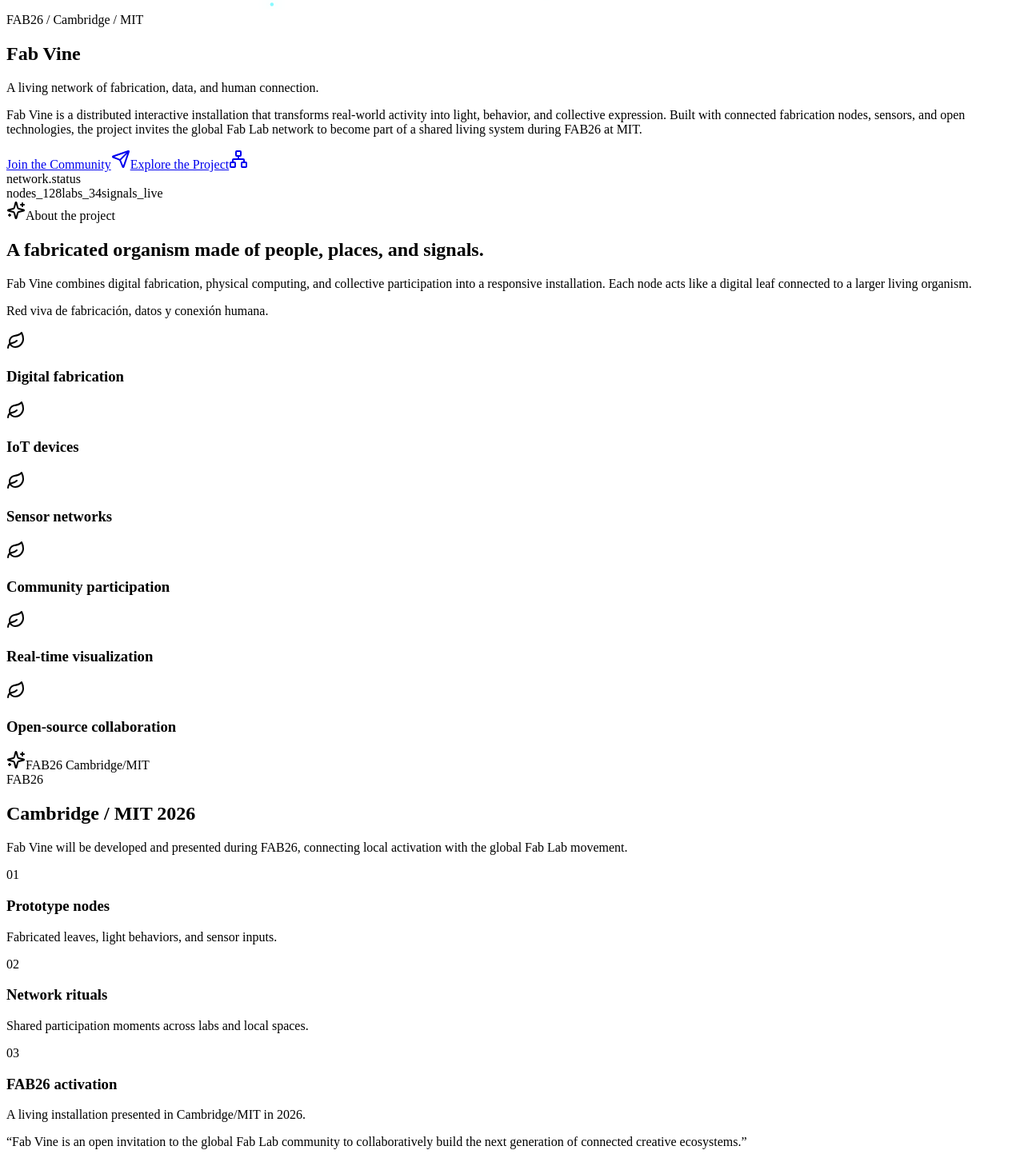
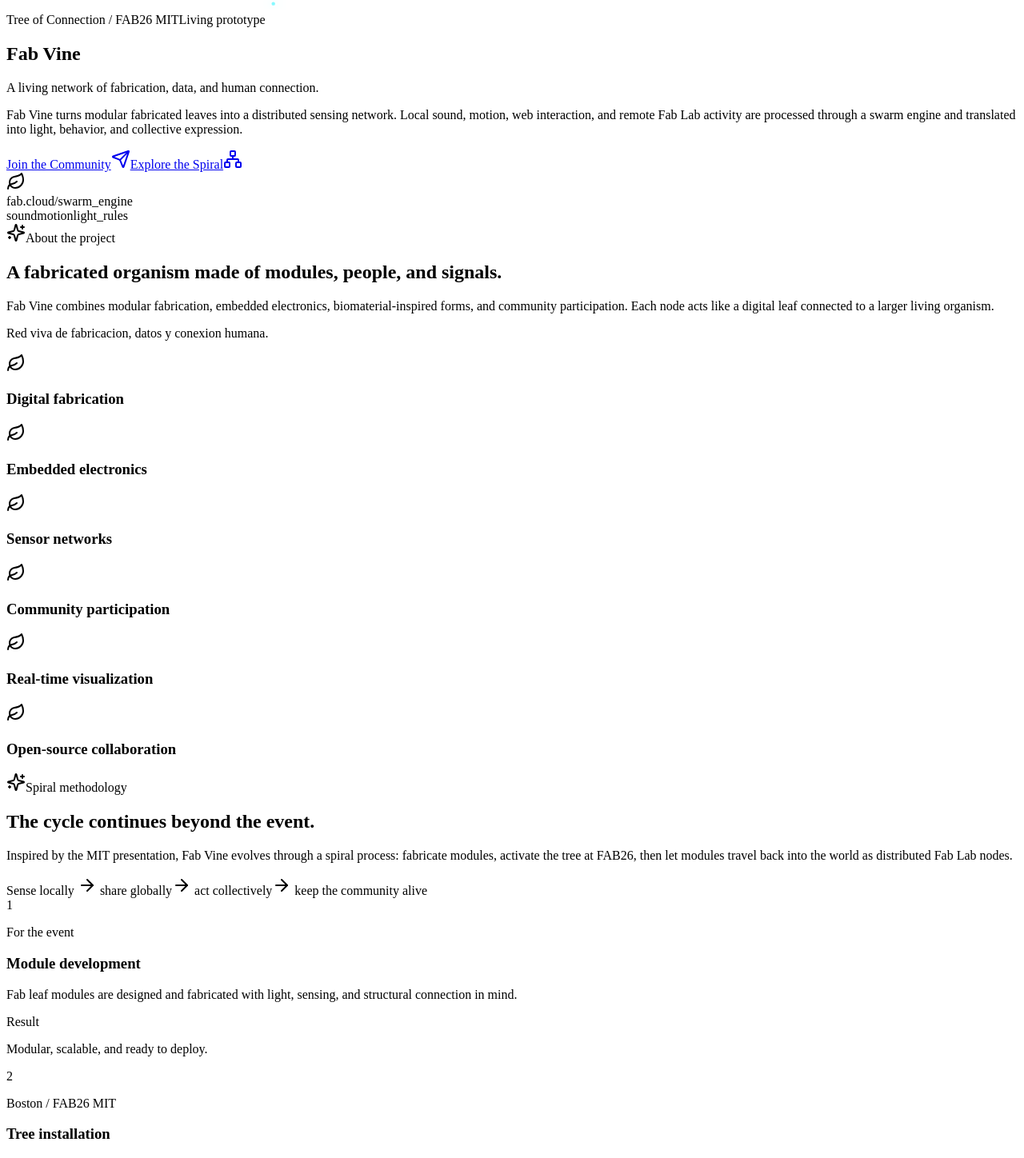
Before and after one commit to FAB-VINE/fab-vine-prototype, a React (Vite) app: page / in a window 1280 px wide. Shown: the part 796-2244 px from the top of the page at 80% size. Built offline with nearby package versions, Linux system fonts and the light colour scheme; the HTML template or start-up script is replaced by a standard one.

Commit message:
Align landing with MIT presentation

```diff
--- a/src/App.jsx
+++ b/src/App.jsx
@@ -1,18 +1,23 @@
+import { useState } from 'react';
 import { motion } from 'framer-motion';
 import {
   Activity,
+  ArrowRight,
+  Box,
+  Cloud,
   Cpu,
   Github,
-  Globe2,
-  Instagram,
+  Heart,
   Leaf,
   Lightbulb,
+  Mic,
   Network,
   Radio,
   Send,
   Sparkles,
   Users,
   Waves,
+  Wifi,
   Zap,
 } from 'lucide-react';
 import NetworkBackground from './components/NetworkBackground.jsx';
@@ -33,28 +38,46 @@ const stagger = {
 
 const pillars = [
   'Digital fabrication',
-  'IoT devices',
+  'Embedded electronics',
   'Sensor networks',
   'Community participation',
   'Real-time visualization',
   'Open-source collaboration',
 ];
 
-const milestones = [
-  ['01', 'Prototype nodes', 'Fabricated leaves, light behaviors, and sensor inputs.'],
-  ['02', 'Network rituals', 'Shared participation moments across labs and local spaces.'],
-  ['03', 'FAB26 activation', 'A living installation presented in Cambridge/MIT in 2026.'],
+const spiralSteps = [
+  {
+    number: '1',
+    title: 'Module development',
+    subtitle: 'For the event',
+    result: 'Modular, scalable, and ready to deploy.',
+    text: 'Fab leaf modules are designed and fabricated with light, sensing, and structural connection in mind.',
+  },
+  {
+    number: '2',
+    title: 'Tree installation',
+    subtitle: 'Boston / FAB26 MIT',
+    result: 'A living installation that visualizes collective behavior.',
+    text: 'Modules are assembled into a shared structure where local interaction becomes swarm-like light behavior.',
+  },
+  {
+    number: '3',
+    title: 'Modules travel',
+    subtitle: 'The project lives on',
+    result: 'A distributed network that continues to evolve.',
+    text: 'Participants take modules back to their countries, keeping Fab Vine active across the global Fab Lab community.',
+  },
 ];
 
 const technologies = [
-  ['ESP32', Cpu],
-  ['MQTT', Radio],
-  ['Distributed networks', Network],
-  ['Sensors', Activity],
-  ['LEDs', Lightbulb],
-  ['Open-source hardware', Github],
-  ['Real-time data', Waves],
-  ['Fabrication systems', Zap],
+  ['Seeed XIAO ESP32-C6', Cpu],
+  ['MQTT + WiFi', Wifi],
+  ['WS2812B LEDs', Lightbulb],
+  ['Audio + motion sensors', Mic],
+  ['I2C communication', Radio],
+  ['Fab.Cloud swarm engine', Cloud],
+  ['Distributed nodes', Network],
+  ['Digital fabrication systems', Box],
 ];
 
 const audiences = ['Fab Labs', 'Makers', 'Designers', 'Engineers', 'Artists', 'Students', 'Researchers'];
@@ -92,12 +115,15 @@ function Hero() {
         initial="hidden"
         animate="visible"
         variants={stagger}
-        className="relative z-10 mx-auto grid w-full max-w-7xl items-center gap-12 lg:grid-cols-[1.08fr_0.92fr]"
+        className="relative z-10 mx-auto grid w-full max-w-7xl items-center gap-12 lg:grid-cols-[1.02fr_0.98fr]"
       >
         <div>
           <motion.div variants={fadeUp} className="mb-6 flex flex-wrap items-center gap-3">
             <span className="rounded-full border border-vine-green/30 bg-vine-green/10 px-3 py-1 font-mono text-xs uppercase tracking-[0.22em] text-vine-mint">
-              FAB26 / Cambridge / MIT
+              Tree of Connection / FAB26 MIT
+            </span>
+            <span className="rounded-full border border-vine-cyan/25 bg-vine-cyan/10 px-3 py-1 font-mono text-xs uppercase tracking-[0.22em] text-vine-cyan">
+              Living prototype
             </span>
           </motion.div>
 
@@ -113,9 +139,9 @@ function Hero() {
           </motion.p>
 
           <motion.p variants={fadeUp} className="mt-6 max-w-2xl text-base leading-8 text-white/68 md:text-lg">
-            Fab Vine is a distributed interactive installation that transforms real-world activity into light, behavior,
-            and collective expression. Built with connected fabrication nodes, sensors, and open technologies, the project
-            invites the global Fab Lab network to become part of a shared living system during FAB26 at MIT.
+            Fab Vine turns modular fabricated leaves into a distributed sensing network. Local sound, motion, web
+            interaction, and remote Fab Lab activity are processed through a swarm engine and translated into light,
+            behavior, and collective expression.
           </motion.p>
 
           <motion.div variants={fadeUp} className="mt-9 flex flex-col gap-3 sm:flex-row">
@@ -123,18 +149,20 @@ function Hero() {
               Join the Community
               <Send className="h-4 w-4" />
             </a>
-            <a href="#about" className="inline-flex items-center justify-center gap-2 rounded-full border border-white/15 bg-white/[0.04] px-6 py-3 font-semibold text-white backdrop-blur transition hover:-translate-y-0.5 hover:border-vine-cyan/60 hover:text-vine-cyan">
-              Explore the Project
+            <a href="#methodology" className="inline-flex items-center justify-center gap-2 rounded-full border border-white/15 bg-white/[0.04] px-6 py-3 font-semibold text-white backdrop-blur transition hover:-translate-y-0.5 hover:border-vine-cyan/60 hover:text-vine-cyan">
+              Explore the Spiral
               <Network className="h-4 w-4" />
             </a>
           </motion.div>
         </div>
 
-        <motion.div variants={fadeUp} className="relative mx-auto aspect-square w-full max-w-[520px]">
-          <div className="absolute inset-6 rounded-full border border-vine-green/20 bg-vine-green/[0.03] shadow-glow" />
-          <div className="absolute inset-16 rounded-full border border-vine-cyan/25" />
+        <motion.div variants={fadeUp} className="relative mx-auto aspect-square w-full max-w-[540px]">
+          <div className="absolute inset-4 rounded-[2rem] border border-vine-green/20 bg-vine-green/[0.03] shadow-glow" />
+          <div className="absolute inset-12 rounded-full border border-vine-cyan/25" />
           <div className="vine-orbit absolute inset-0 rounded-full border border-dashed border-white/10" />
-          <div className="absolute left-1/2 top-1/2 h-28 w-28 -translate-x-1/2 -translate-y-1/2 rounded-full border border-vine-green/40 bg-vine-green/10 shadow-glow" />
+          <div className="absolute left-1/2 top-1/2 grid h-32 w-32 -translate-x-1/2 -translate-y-1/2 place-items-center rounded-[1.7rem] border border-vine-green/40 bg-vine-green/10 shadow-glow">
+            <Leaf className="h-12 w-12 text-vine-green" />
+          </div>
           {Array.from({ length: 12 }).map((_, index) => {
             const angle = (index / 12) * Math.PI * 2;
             const x = 50 + Math.cos(angle) * 41;
@@ -148,11 +176,11 @@ function Hero() {
             );
           })}
           <div className="absolute bottom-8 left-8 right-8 rounded-lg border border-white/10 bg-black/35 p-4 font-mono text-xs text-white/70 backdrop-blur">
-            <div className="mb-2 text-vine-green">network.status</div>
+            <div className="mb-2 text-vine-green">fab.cloud/swarm_engine</div>
             <div className="grid grid-cols-3 gap-3">
-              <span>nodes_128</span>
-              <span>labs_34</span>
-              <span>signals_live</span>
+              <span>sound</span>
+              <span>motion</span>
+              <span>light_rules</span>
             </div>
           </div>
         </motion.div>
@@ -169,14 +197,14 @@ function About() {
         <div className="grid gap-10 lg:grid-cols-[0.95fr_1.05fr]">
           <motion.div variants={fadeUp}>
             <h2 className="font-display text-4xl font-semibold leading-tight text-white md:text-6xl">
-              A fabricated organism made of people, places, and signals.
+              A fabricated organism made of modules, people, and signals.
             </h2>
             <p className="mt-6 text-lg leading-8 text-white/66">
-              Fab Vine combines digital fabrication, physical computing, and collective participation into a responsive
-              installation. Each node acts like a digital leaf connected to a larger living organism.
+              Fab Vine combines modular fabrication, embedded electronics, biomaterial-inspired forms, and community
+              participation. Each node acts like a digital leaf connected to a larger living organism.
             </p>
             <p className="mt-4 font-mono text-sm text-vine-cyan/80">
-              Red viva de fabricación, datos y conexión humana.
+              Red viva de fabricacion, datos y conexion humana.
             </p>
           </motion.div>
           <motion.div variants={stagger} className="grid gap-4 sm:grid-cols-2">
@@ -184,6 +212,50 @@ function About() {
               <GlowCard key={item}>
                 <Leaf className="mb-5 h-7 w-7 text-vine-green" />
                 <h3 className="font-display text-xl font-semibold text-white">{item}</h3>
+              </GlowCard>
+            ))}
+          </motion.div>
+        </div>
+      </motion.div>
+    </section>
+  );
+}
+
+function SpiralMethodology() {
+  return (
+    <section id="methodology" className="relative overflow-hidden px-5 py-24 sm:px-8 lg:px-12">
+      <div className="absolute inset-0 bg-[radial-gradient(circle_at_25%_20%,rgba(88,255,176,0.1),transparent_32%),radial-gradient(circle_at_80%_60%,rgba(120,80,255,0.13),transparent_34%)]" />
+      <motion.div initial="hidden" whileInView="visible" viewport={{ once: true, amount: 0.2 }} variants={stagger} className="relative mx-auto max-w-7xl">
+        <SectionLabel>Spiral methodology</SectionLabel>
+        <div className="grid gap-10 lg:grid-cols-[0.78fr_1.22fr]">
+          <motion.div variants={fadeUp}>
+            <h2 className="font-display text-4xl font-semibold leading-tight text-white md:text-6xl">
+              The cycle continues beyond the event.
+            </h2>
+            <p className="mt-6 text-lg leading-8 text-white/66">
+              Inspired by the MIT presentation, Fab Vine evolves through a spiral process: fabricate modules, activate
+              the tree at FAB26, then let modules travel back into the world as distributed Fab Lab nodes.
+            </p>
+            <div className="mt-8 rounded-lg border border-vine-green/20 bg-vine-green/[0.06] p-5 font-mono text-sm text-vine-mint">
+              Sense locally <ArrowRight className="mx-2 inline h-4 w-4" /> share globally
+              <ArrowRight className="mx-2 inline h-4 w-4" /> act collectively
+              <ArrowRight className="mx-2 inline h-4 w-4" /> keep the community alive
+            </div>
+          </motion.div>
+
+          <motion.div variants={stagger} className="grid gap-4 lg:grid-cols-3">
+            {spiralSteps.map((step) => (
+              <GlowCard key={step.number} className="min-h-[360px]">
+                <div className="flex h-16 w-16 items-center justify-center rounded-full border border-white/15 bg-white/10 font-display text-3xl font-semibold text-vine-green">
+                  {step.number}
+                </div>
+                <p className="mt-8 font-mono text-xs uppercase tracking-[0.2em] text-vine-cyan">{step.subtitle}</p>
+                <h3 className="mt-3 font-display text-2xl font-semibold text-white">{step.title}</h3>
+                <p className="mt-4 text-sm leading-7 text-white/60">{step.text}</p>
+                <div className="mt-6 rounded-lg border border-white/10 bg-black/25 p-4">
+                  <div className="font-mono text-xs uppercase tracking-[0.18em] text-vine-green">Result</div>
+                  <p className="mt-2 text-sm leading-6 text-white/72">{step.result}</p>
+                </div>
               </GlowCard>
             ))}
           </motion.div>
@@ -207,26 +279,94 @@ function Fab26() {
             <div>
               <h2 className="font-display text-4xl font-semibold text-white">Cambridge / MIT 2026</h2>
               <p className="mt-5 leading-7 text-white/65">
-                Fab Vine will be developed and presented during FAB26, connecting local activation with the global Fab Lab movement.
+                Fab Vine will be assembled as a collective Tree of Connection during FAB26, turning physical presence
+                and digital inputs into live behavior.
               </p>
             </div>
           </GlowCard>
           <motion.div variants={stagger} className="grid gap-4 md:grid-cols-3">
-            {milestones.map(([number, title, text]) => (
-              <GlowCard key={title}>
-                <div className="font-mono text-sm text-vine-green">{number}</div>
-                <h3 className="mt-8 font-display text-2xl font-semibold text-white">{title}</h3>
-                <p className="mt-4 text-sm leading-7 text-white/60">{text}</p>
+            {spiralSteps.map((step) => (
+              <GlowCard key={step.title}>
+                <div className="font-mono text-sm text-vine-green">0{step.number}</div>
+                <h3 className="mt-8 font-display text-2xl font-semibold text-white">{step.title}</h3>
+                <p className="mt-4 text-sm leading-7 text-white/60">{step.result}</p>
               </GlowCard>
             ))}
           </motion.div>
         </div>
         <motion.p variants={fadeUp} className="mt-10 max-w-4xl text-2xl leading-snug text-white/78">
-          “Fab Vine is an open invitation to the global Fab Lab community to collaboratively build the next generation of
-          connected creative ecosystems.”
+          "Fab Vine is an open invitation to the global Fab Lab community to collaboratively build the next generation of
+          connected creative ecosystems."
         </motion.p>
       </motion.div>
     </section>
+  );
+}
+
+function SignalSimulator() {
+  const [localActivity, setLocalActivity] = useState(62);
+  const [webInput, setWebInput] = useState(38);
+  const [remoteLabs, setRemoteLabs] = useState(74);
+  const swarm = Math.round(localActivity * 0.45 + webInput * 0.2 + remoteLabs * 0.35);
+  const colorShift = Math.round((webInput + remoteLabs) / 2);
+
+  return (
+    <GlowCard className="lg:col-span-2">
+      <div className="grid gap-8 lg:grid-cols-[0.95fr_1.05fr]">
+        <div>
+          <div className="font-mono text-xs uppercase tracking-[0.2em] text-vine-green">Interactive behavior console</div>
+          <h3 className="mt-4 font-display text-3xl font-semibold text-white">Test the swarm engine logic.</h3>
+          <p className="mt-4 leading-7 text-white/62">
+            Move the signal inputs to see how local interaction, website participation, and remote Fab Labs could shape
+            the installation behavior.
+          </p>
+          {[
+            ['Local sound + motion', localActivity, setLocalActivity],
+            ['Website interaction', webInput, setWebInput],
+            ['Remote Fab Lab activity', remoteLabs, setRemoteLabs],
+          ].map(([label, value, setter]) => (
+            <label key={label} className="mt-5 block">
+              <span className="mb-2 flex justify-between font-mono text-xs uppercase tracking-[0.16em] text-white/45">
+                {label}
+                <span className="text-vine-cyan">{value}%</span>
+              </span>
+              <input
+                type="range"
+                min="0"
+                max="100"
+                value={value}
+                onChange={(event) => setter(Number(event.target.value))}
+                className="w-full accent-vine-green"
+              />
+            </label>
+          ))}
+        </div>
+        <div className="relative min-h-80 overflow-hidden rounded-lg border border-white/10 bg-black/25 p-6">
+          <div
+            className="absolute inset-8 rounded-full blur-3xl transition duration-500"
+            style={{ background: `rgba(${88 + colorShift}, 255, ${176 + Math.round(colorShift / 2)}, ${0.08 + swarm / 700})` }}
+          />
+          <div className="relative grid h-full place-items-center">
+            <div className="relative h-56 w-56">
+              <div className="absolute inset-0 rounded-full border border-vine-green/20" />
+              <div className="absolute inset-8 rounded-full border border-vine-cyan/30" />
+              <div
+                className="absolute left-1/2 top-1/2 grid -translate-x-1/2 -translate-y-1/2 place-items-center rounded-full border border-vine-green/40 bg-vine-green/10 text-center shadow-glow transition-all duration-500"
+                style={{ width: `${96 + swarm}px`, height: `${96 + swarm}px` }}
+              >
+                <span className="font-display text-4xl font-semibold text-white">{swarm}</span>
+                <span className="font-mono text-xs uppercase tracking-[0.16em] text-vine-green">swarm</span>
+              </div>
+            </div>
+            <div className="mt-4 grid grid-cols-3 gap-3 font-mono text-xs text-white/56">
+              <span>capture</span>
+              <span>normalize</span>
+              <span>light rules</span>
+            </div>
+          </div>
+        </div>
+      </div>
+    </GlowCard>
   );
 }
 
@@ -234,15 +374,16 @@ function Technology() {
   return (
     <section id="technology" className="px-5 py-24 sm:px-8 lg:px-12">
       <motion.div initial="hidden" whileInView="visible" viewport={{ once: true, amount: 0.2 }} variants={stagger} className="mx-auto max-w-7xl">
-        <SectionLabel>Technology stack</SectionLabel>
+        <SectionLabel>Technology and interaction</SectionLabel>
         <div className="mb-10 flex flex-col justify-between gap-6 md:flex-row md:items-end">
           <h2 className="max-w-3xl font-display text-4xl font-semibold leading-tight text-white md:text-6xl">
-            Open systems for a responsive global installation.
+            From leaf node inputs to color-coded swarm behavior.
           </h2>
           <div className="rounded-lg border border-white/10 bg-white/[0.04] px-4 py-3 font-mono text-xs text-white/60">
-            live_counter: <span className="text-vine-green">contributors + nodes pending</span>
+            engine: <span className="text-vine-green">capture / normalize / calculate / generate</span>
           </div>
         </div>
+
         <motion.div variants={stagger} className="grid gap-4 sm:grid-cols-2 lg:grid-cols-4">
           {technologies.map(([name, Icon]) => (
             <GlowCard key={name} className="min-h-44">
@@ -250,6 +391,7 @@ function Technology() {
               <h3 className="mt-10 font-display text-xl font-semibold text-white">{name}</h3>
             </GlowCard>
           ))}
+          <SignalSimulator />
         </motion.div>
       </motion.div>
     </section>
@@ -263,10 +405,11 @@ function Join() {
         <motion.div variants={fadeUp}>
           <SectionLabel>Join the community</SectionLabel>
           <h2 className="font-display text-4xl font-semibold leading-tight text-white md:text-6xl">
-            Bring your lab, craft, code, questions, and imagination.
+            Build a module. Host a node. Keep the network alive.
           </h2>
           <p className="mt-6 text-lg leading-8 text-white/66">
-            Contributors will help shape the installation, hardware, software, interaction systems, and global experience.
+            Contributors will help shape the installation, hardware, software, interaction systems, module library, and
+            post-event global experience.
           </p>
           <div className="mt-8 flex flex-wrap gap-2">
             {audiences.map((audience) => (
@@ -306,7 +449,7 @@ function Footer() {
       <div className="mx-auto flex max-w-7xl flex-col gap-6 md:flex-row md:items-center md:justify-between">
         <div>
           <div className="font-display text-2xl font-semibold text-white">Fab Vine</div>
-          <div className="mt-2 font-mono text-sm text-vine-green">“Grow the network.”</div>
+          <div className="mt-2 font-mono text-sm text-vine-green">"Grow the network."</div>
         </div>
         <nav className="flex flex-wrap gap-4 text-sm text-white/58">
           <a className="transition hover:text-vine-green" href="https://github.com/FAB-VINE" target="_blank" rel="noreferrer">GitHub</a>
@@ -324,6 +467,7 @@ export default function App() {
     <main className="min-h-screen overflow-hidden bg-vine-black text-white">
       <Hero />
       <About />
+      <SpiralMethodology />
       <Fab26 />
       <Technology />
       <Join />
```
